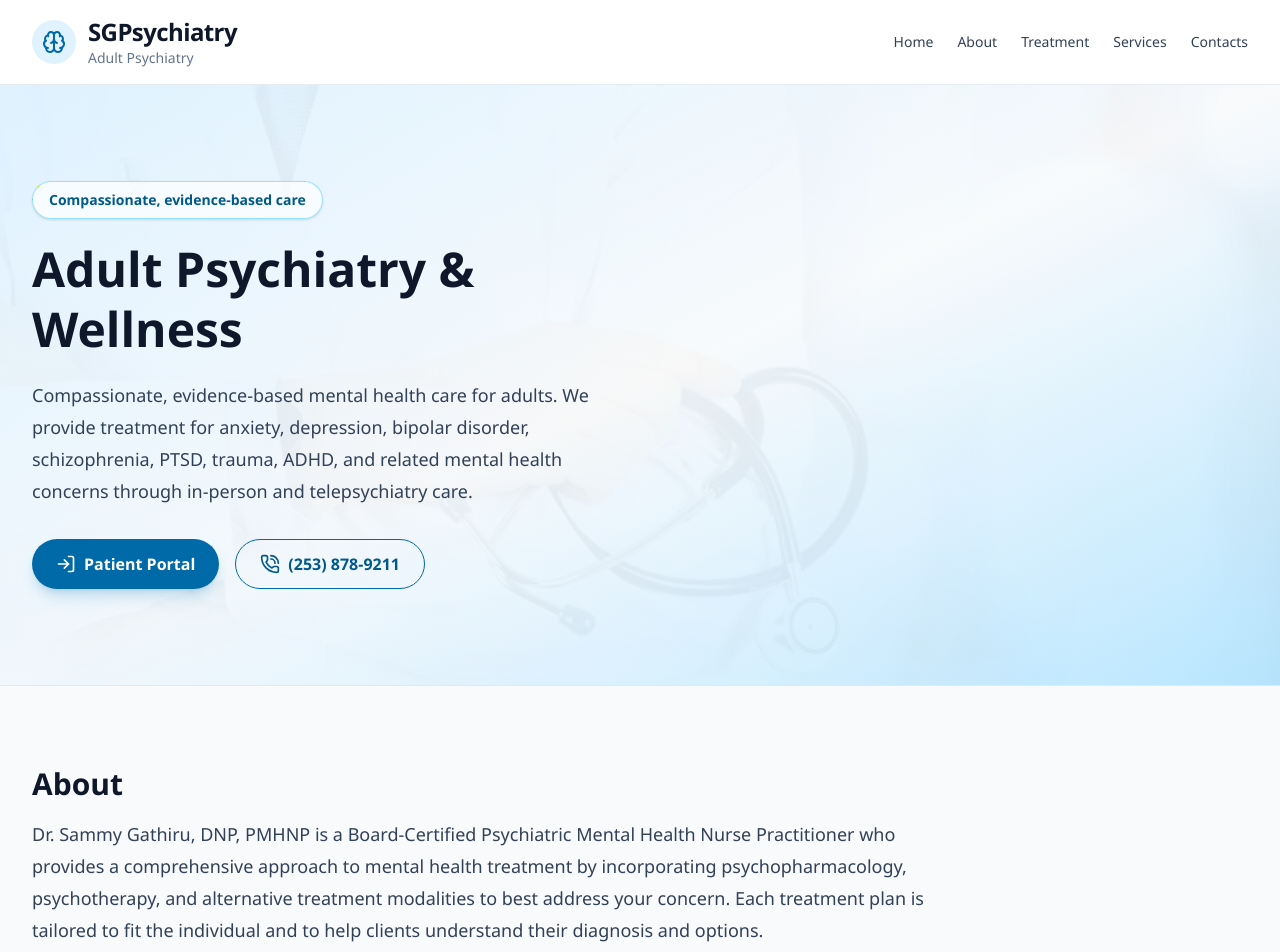
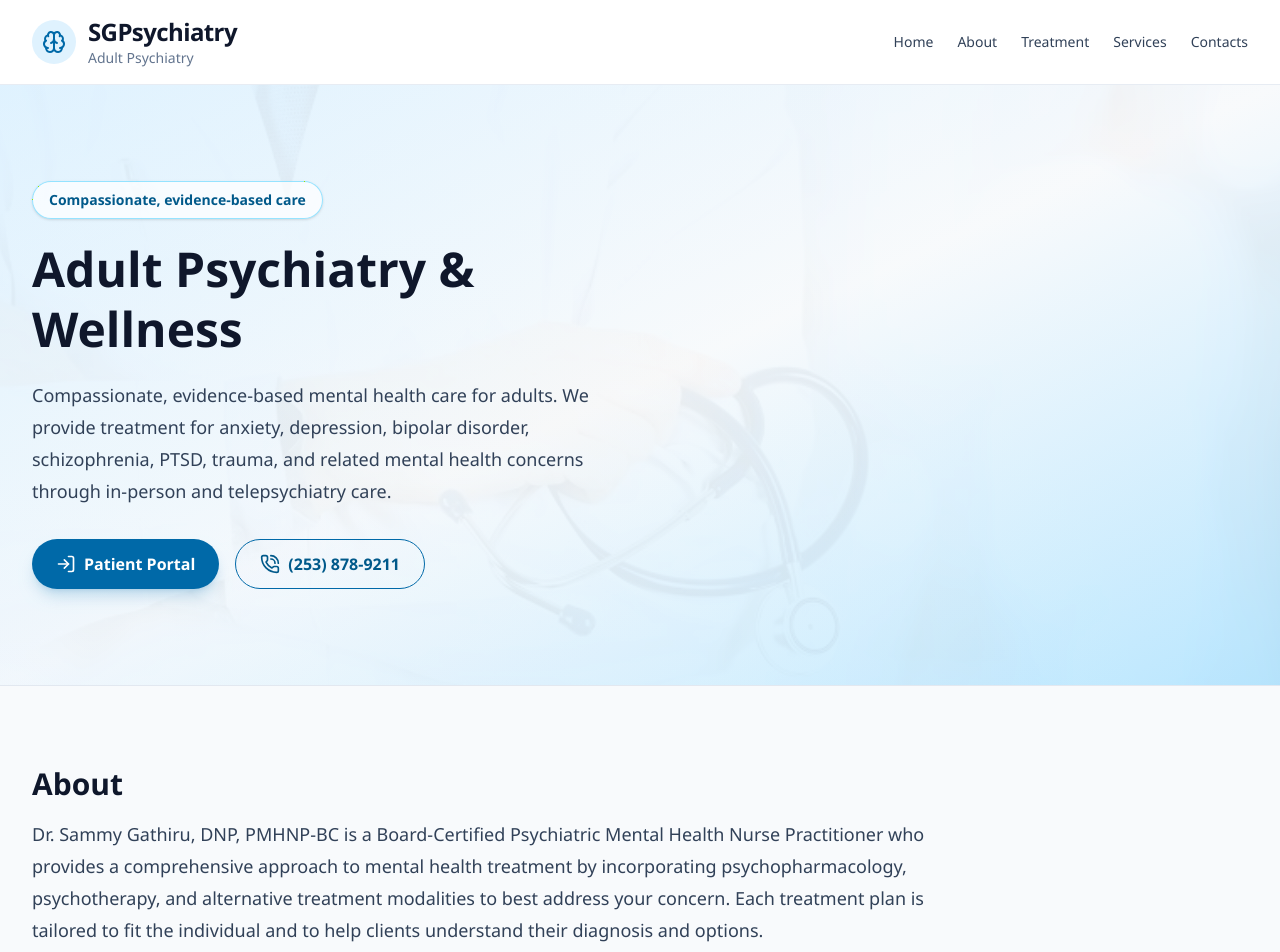
Before and after one commit to meallycooperation-dotcom/sgpsychiatry, a React (Vite) app in the folder sgpsychiatry/: page / in a window 1280 px wide. Shown: the top 952 px of the page. Built offline with nearby package versions, Linux system fonts and the light colour scheme; no server answers.

Commit message:
pushed to production

```diff
--- a/sgpsychiatry/src/App.tsx
+++ b/sgpsychiatry/src/App.tsx
@@ -231,7 +231,7 @@ function App() {
                 <Brain className="h-6 w-6" />
               </span>
               <div>
-                <h1 className="text-2xl font-semibold tracking-tight text-slate-900">
+                <h1 className="text-3xl font-semibold tracking-tight text-slate-900">
                   SGPsychiatry
                 </h1>
                 <p className="text-sm text-slate-500">Patient Portal</p>
@@ -430,7 +430,7 @@ function App() {
                 Adult Psychiatry & Wellness
               </h1>
               <p className="mb-8 max-w-xl text-lg leading-8 text-slate-700">
-                Compassionate, evidence-based mental health care for adults. We provide treatment for anxiety, depression, bipolar disorder, schizophrenia, PTSD, trauma, ADHD, and related mental health concerns through in-person and telepsychiatry care.
+                Compassionate, evidence-based mental health care for adults. We provide treatment for anxiety, depression, bipolar disorder, schizophrenia, PTSD, trauma, and related mental health concerns through in-person and telepsychiatry care.
               </p>
               <div className="flex flex-wrap gap-4">
                 <a
@@ -459,7 +459,7 @@ function App() {
             <div className="mb-8">
               <h2 className="text-3xl font-semibold text-slate-900">About</h2>
               <p className="mt-4 max-w-4xl text-lg leading-8 text-slate-700">
-                Dr. Sammy Gathiru, DNP, PMHNP is a Board-Certified Psychiatric Mental Health Nurse Practitioner who provides a comprehensive approach to mental health treatment by incorporating psychopharmacology, psychotherapy, and alternative treatment modalities to best address your concern. Each treatment plan is tailored to fit the individual and to help clients understand their diagnosis and options.
+                Dr. Sammy Gathiru, DNP, PMHNP-BC is a Board-Certified Psychiatric Mental Health Nurse Practitioner who provides a comprehensive approach to mental health treatment by incorporating psychopharmacology, psychotherapy, and alternative treatment modalities to best address your concern. Each treatment plan is tailored to fit the individual and to help clients understand their diagnosis and options.
               </p>
             </div>
 
@@ -546,14 +546,14 @@ function App() {
 
                 <div className="mt-8 flex flex-wrap gap-4">
                   <a
-                    href="http://localhost:3001/login"
+                    href="https://portal.sgpsychiatry.com"
                     className="inline-flex items-center gap-2 rounded-full bg-sky-700 px-6 py-3 font-semibold text-white transition hover:bg-sky-800"
                   >
                     <CalendarCheck2 className="h-5 w-5" />
                     Schedule via Portal
                   </a>
                   <a
-                    href="http://localhost:3001/#"
+                    href="https://portal.sgpsychiatry.com"
                     className="inline-flex items-center gap-2 rounded-full border border-slate-300 px-6 py-3 font-semibold text-slate-700 transition hover:border-sky-700 hover:text-sky-700"
                   >
                     <FileSignature className="h-5 w-5" />
--- a/sgpsychiatry/src/Login.tsx
+++ b/sgpsychiatry/src/Login.tsx
@@ -3,12 +3,10 @@ export default function Login() {
     const configuredLoginUrl = import.meta.env.VITE_OPENEMR_LOGIN_URL
     if (configuredLoginUrl) return configuredLoginUrl
 
-    const openEmrBase = import.meta.env.VITE_OPENEMR_URL || 'http://localhost/openemr-8.0.0'
-    const redirectTo = typeof window !== 'undefined' ? `${window.location.origin}/portal` : '/portal'
-    return `${openEmrBase}/portal?redirect=${encodeURIComponent(redirectTo)}`
+    return 'https://portal.sgpsychiatry.com'
   })()
 
-  const staffPortalUrl = 'http://localhost/openemr-8.0.0'
+  const staffPortalUrl = import.meta.env.VITE_STAFF_PORTAL_URL || 'https://ehr.sgpsychiatry.com'
 
   return (
     <div className="min-h-screen flex items-center justify-center bg-slate-50">
```
